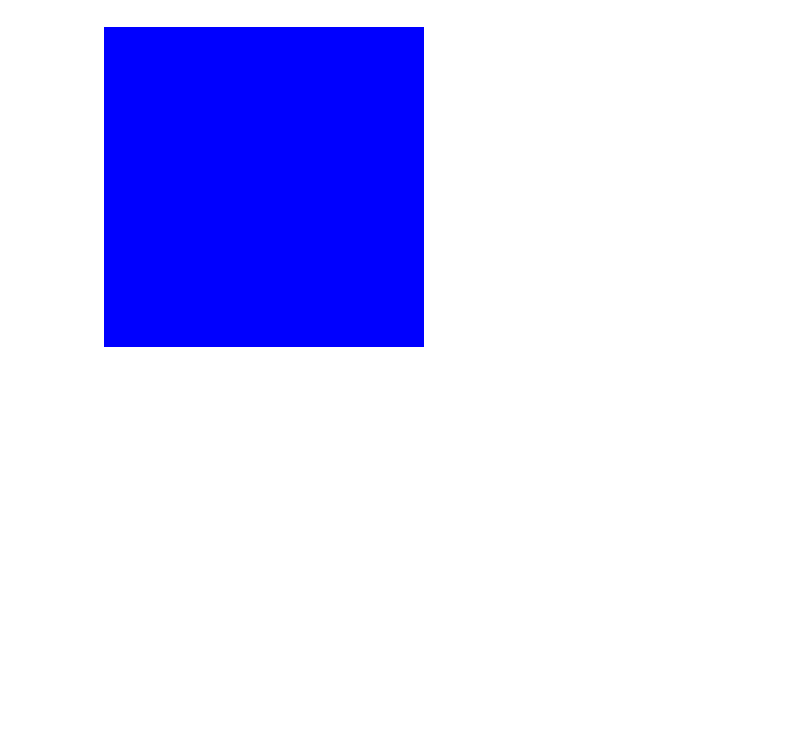
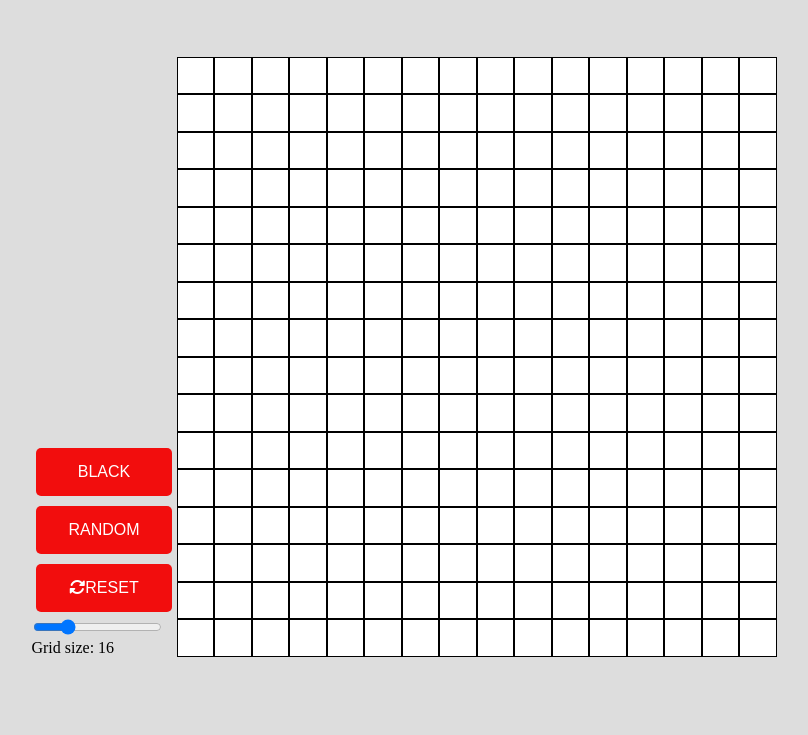
Before and after one commit to jamzu98/Etch-a-Sketch, a plain HTML site: page index.html in a window 1280 px wide. Shown: the part 81-816 px from the top of the page, without its empty margins (236-1044 px from the left). Drawn offline with Linux system fonts and the light colour scheme.

Commit message:
Prototype ready

```diff
--- a/index.html
+++ b/index.html
@@ -6,13 +6,26 @@
     <meta name="viewport" content="width=device-width, initial-scale=1.0">
     <script src="javascript.js" defer></script>
     <link rel="stylesheet" href="style.css">
+    <script src="https://kit.fontawesome.com/87f4857114.js" crossorigin="anonymous"></script>
     <title>Etch-a-Sketch</title>
 </head>
 <body>
+    <h1>Etch-a-Sketch</h1>
     <div class="main">
+        <div class="uicontainer">
+            <button type="button" name="blackButton" class="blackButton button">BLACK</button>
+            <button type="button" name="randomButton" class="randomButton button">RANDOM</button>
+            <button type="button" name="resetButton" class="resetButton button" onclick="resetFunction()"><i class="fa-solid fa-rotate"></i>RESET</button>
+            <div class="sliderContainer">
+                <input type="range" min="1" max="64" value="16" class="slider" id="mySlider" name="gridSlider">
+                <!-- <button type="button" name="resizeButton" class="resizeButton" onclick="getGridSize()">RESIZE</button> -->
+            </div>
+            <label for="gridSlider" class="gridSizeLabel">Grid size: <span class="gridSizeSpan"></span></span></label>
+        </div>
         <div class="container">
 
         </div>
+
     </div>
 </body>
 </html>
--- a/javascript.js
+++ b/javascript.js
@@ -1,13 +1,56 @@
 const container = document.querySelector('.container');
+const mySlider = document.querySelector('.slider');
+const gridSizeSpan = document.querySelector('.gridSizeSpan');
+const blackButton = document.querySelector('.blackButton');
+const randomButton = document.querySelector('.randomButton');
+
+let colorMode = 0;
+
+blackButton.addEventListener('click', () => {colorMode=0; getGridSize();});
+randomButton.addEventListener('click', () => {colorMode=1; getGridSize();});
 
 function drawGrid(col,rows) {
     for(let i = 0; i< (col * rows); i++) {
         const square = document.createElement('div');
         square.classList.add('square');
-        container.style.gridTemplateColumns = `repeat(${col}, 0fr)`;
-        container.style.gridTemplateRows = `repeat(${rows}, 0fr)`;
+        if(colorMode==0){
+            square.addEventListener('mouseover', () => square.style.backgroundColor = 'black');
+        } else if(colorMode==1) {
+            square.addEventListener('mouseover', () => square.style.backgroundColor = '#'+Math.floor(Math.random()*16777215).toString(16));
+        }
+        container.style.gridTemplateColumns = `repeat(${col}, 1fr)`;
+        container.style.gridTemplateRows = `repeat(${rows}, 1fr)`;
         container.appendChild(square);
     }
 }
 
-drawGrid (16,16);
+function resetFunction() {
+    let gridboxes = document.querySelectorAll('.square');
+    gridboxes.forEach((gridbox) => {gridbox.style.backgroundColor = 'white';});
+    // console.log(gridboxes);
+}
+
+function getGridSize () {
+    let sliderValue = mySlider.value;
+    // const resizeButton = document.querySelector('.resizeButton');
+    const squares = document.querySelectorAll('.square');
+    resetFunction();
+    squares.forEach(square => square.remove());
+    drawGrid(sliderValue, sliderValue);
+}
+
+gridSizeSpan.innerHTML = mySlider.value;
+
+mySlider.oninput = function() {
+    gridSizeSpan.innerHTML = this.value;
+}
+
+mySlider.onchange = function() {
+    getGridSize();
+}
+
+function startApp() {
+    drawGrid (16,16);
+}
+
+startApp();
--- a/style.css
+++ b/style.css
@@ -1,10 +1,30 @@
+body {
+    background-color: #dddddd;
+    display: flex;
+    flex-direction: column;
+    justify-content: center;
+    align-items: center;
+    min-height: 80vh;
+}
+
+h1 {
+    font-family: sans-serif;
+    font-size: 32px;
+}
+
 .main {
     display: flex;
     justify-content: center;
-    align-items: center;
+    flex-direction: row;
+    width: 100%;
+    height: 600px;
+    margin: 50px auto;
+}
+
+.uicontainer {
+    display: flex;
     flex-direction: column;
-    width: 100%;
-    height: 100vh;
+    justify-content: flex-end;
 }
 
 .container {
@@ -14,7 +34,23 @@
 }
 
 .square {
-    background-color: blue;
-    height: 20px;
-    width: 20px;
+    background-color: rgb(255, 255, 255);
+    border: 1px solid black;
 }
+
+.button {
+    background-color: #f20d0d;
+    border: none;
+    border-radius: 5px;
+    color: white;
+    padding: 15px 32px;
+    text-align: center;
+    text-decoration: none;
+    display: inline-block;
+    font-size: 16px;
+    margin: 5px;
+}
+
+.button:active {
+    background-color: #a00000;
+}
```
